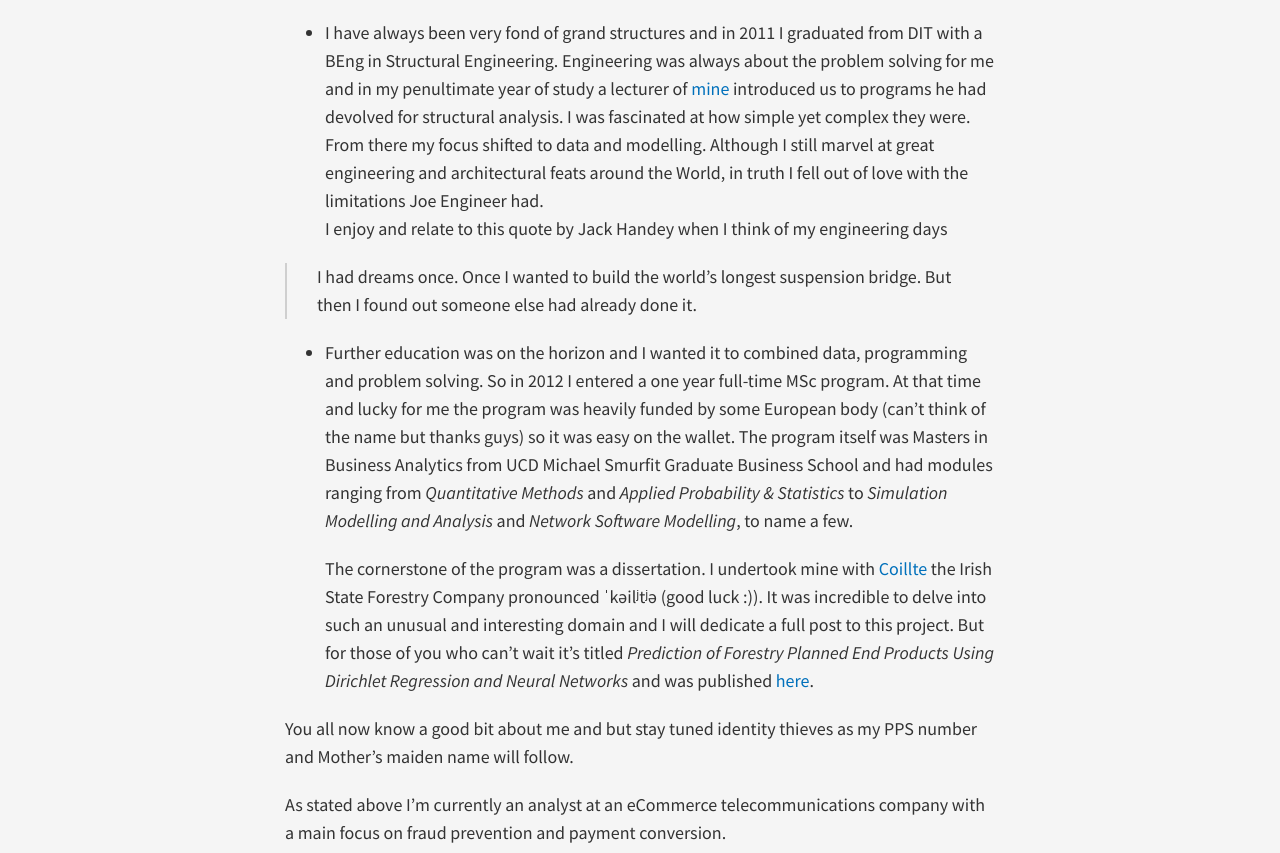
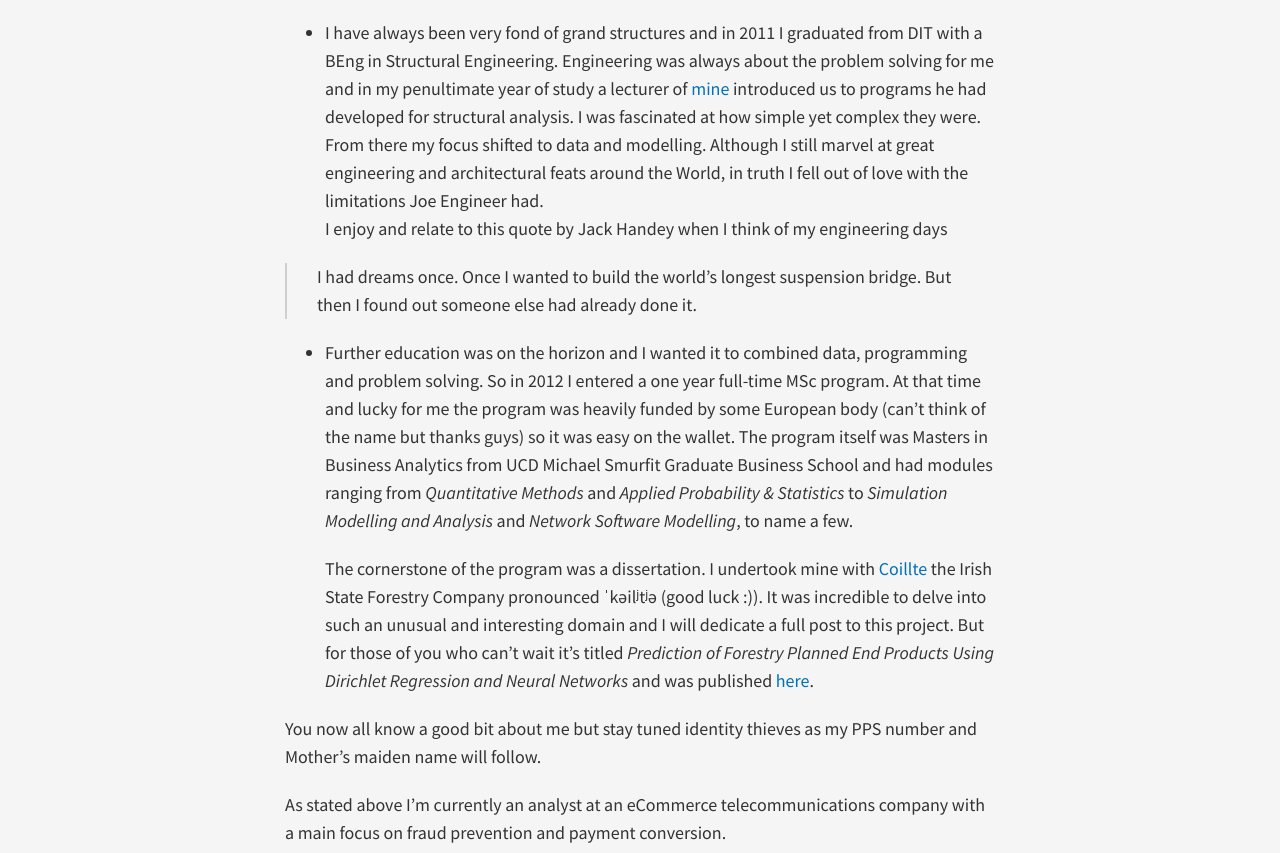
Before and after one commit to stephenpkelly/stephen.github.io, a Jekyll site: the page built from about/index.md, in a window 1280 px wide. Shown: the part 356-1209 px from the top of the page. Built offline with Jekyll 4.4.1, drawn with Linux system fonts in a browser that asks for light colours; nearby versions of some CDN libraries; Markdown is read by kramdown in place of the engine named in the settings.

Commit message:
Updated About

```diff
--- a/about/index.md
+++ b/about/index.md
@@ -9,7 +9,7 @@
 
 Background:
 
-  * I have always been very fond of grand structures and in 2011 I graduated from DIT with a BEng in Structural Engineering. Engineering was always about the problem solving for me and in my penultimate year of study a lecturer of [mine](http://www.colincaprani.com/) introduced us to programs he had devolved for structural analysis. I was fascinated at how simple yet complex they were. From there my focus shifted to data and modelling. Although I still marvel at great engineering and architectural feats around the World, in truth I fell out of love with the limitations Joe Engineer had.
+  * I have always been very fond of grand structures and in 2011 I graduated from DIT with a BEng in Structural Engineering. Engineering was always about the problem solving for me and in my penultimate year of study a lecturer of [mine](http://www.colincaprani.com/) introduced us to programs he had developed for structural analysis. I was fascinated at how simple yet complex they were. From there my focus shifted to data and modelling. Although I still marvel at great engineering and architectural feats around the World, in truth I fell out of love with the limitations Joe Engineer had.
     I enjoy and relate to this quote by Jack Handey when I think of my engineering days
 
 >I had dreams once. Once I wanted to build the world’s longest suspension bridge. But then I found out someone else had already done it.
@@ -18,7 +18,7 @@
 
     The cornerstone of the program was a dissertation. I undertook mine with [Coillte](http://www.coillte.ie/) the Irish State Forestry Company pronounced ˈkəilʲtʲə (good luck :)). It was incredible to delve into such an unusual and interesting domain and I will dedicate a full post to this project. But for those of you who can't wait it's titled _Prediction of Forestry Planned End Products Using Dirichlet Regression and Neural Networks_ and was published <a href="http://dx.doi.org/10.5849/forsci.14-023" target="_blank">here</a>.
 
-You all now know a good bit about me and but stay tuned identity thieves as my PPS number and Mother's maiden name will follow.
+You now all know a good bit about me but stay tuned identity thieves as my PPS number and Mother's maiden name will follow.
 
 As stated above I'm currently an analyst at an eCommerce telecommunications company with a main focus on fraud prevention and payment conversion.
 
```
